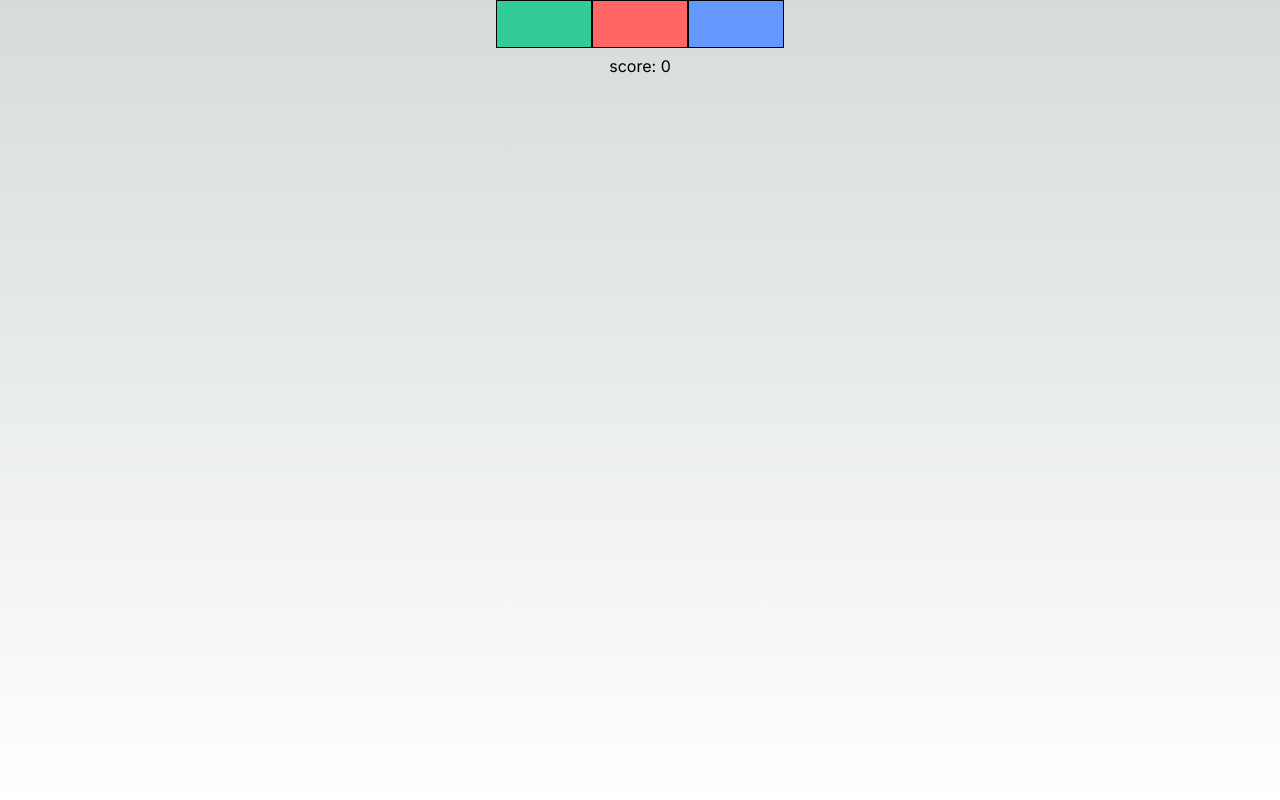
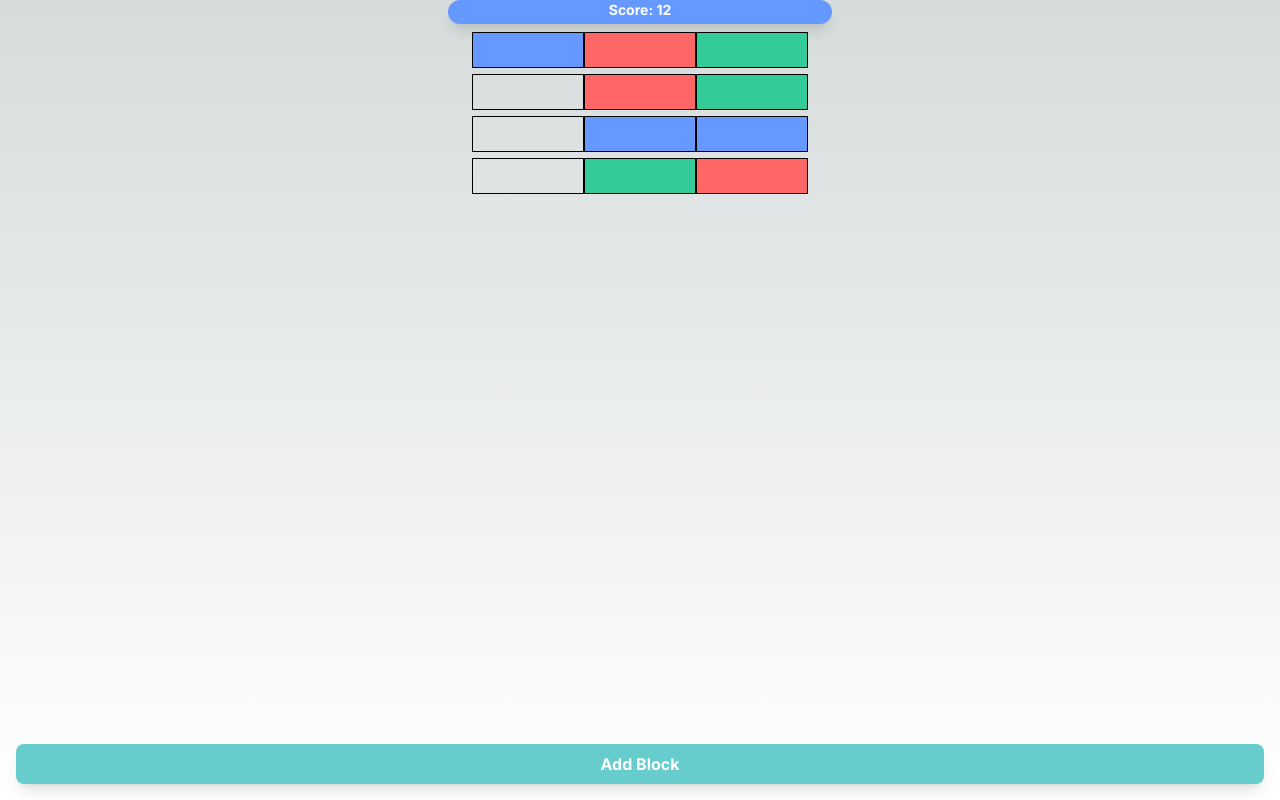
Before and after one commit to thekanon/Color-Box-Cleanup, a Next.js app: page / in a window 1280 px wide. Built offline with nearby package versions, Linux system fonts and the light colour scheme.

Commit message:
버그 수정 및 고도화

```diff
--- a/app/containers/GameContainer.tsx
+++ b/app/containers/GameContainer.tsx
@@ -9,23 +9,65 @@ import React, {
 import { BlockProps, colorsType, gridType } from "@/types/componentTypes";
 import Grid from "@/ui/molecules/Grid";
 
-const colors: colorsType[] = ["red", "green", "blue"];
-const maxRows: number = 12;
+const colors: colorsType[] = [
+  "red",
+  "green",
+  "blue",
+  "yellow",
+  "purple",
+  "cyan",
+  "magenta",
+  "orange",
+  "gray",
+];
+const maxRows: number = 14;
 const columns: number = 3;
-const firstRow: BlockProps[] = Array.from({ length: columns }, () => ({
-  color: colors[Math.floor(Math.random() * colors.length)],
-}));
+const timeLimit: number = 10;
+const firstGrid: BlockProps[][] = Array.from({ length: 7 }, () =>
+  Array.from({ length: columns }, () => ({
+    color: colors[Math.floor(Math.random() * 3)],
+  }))
+);
 
 function Game() {
   const containerRef = useRef<HTMLDivElement>(null); // useRef를 생성합니다.
 
   const [grid, setGrid] = useState<gridType>([]);
   // 레벨 별로 색상을 변경할 수 있도록 `currentColors` 상태 추가
-  const [currentColors, setCurrentColors] = useState<colorsType[]>(colors);
   const [level, setLevel] = useState<number>(1);
+  const [currentColors, setCurrentColors] = useState<colorsType[]>(
+    colors.slice(0, level + 2)
+  );
   const [score, setScore] = useState<number>(0);
   const [cursor, setCursor] = useState<[number, number]>([0, 1]);
   const [selected, setSelected] = useState<boolean>(false);
+  const [timeLeft, setTimeLeft] = useState(timeLimit);
+
+  const levelUp = useCallback(() => {
+    console.log("Level Up!");
+    setLevel((prevLevel) => prevLevel + 1);
+  }, [setLevel]);
+
+  useEffect(() => {
+    setCurrentColors(colors.slice(0, level + 2));
+  }, [level]);
+
+  useEffect(() => {
+    if (timeLeft + 3 > timeLimit) {
+      setTimeLeft(timeLimit);
+    } else {
+      setTimeLeft((prevTime) => prevTime + 3);
+    }
+
+    if (score > 20 * level) {
+      levelUp();
+    }
+  }, [score, levelUp]);
+
+  useEffect(() => {
+    if (grid.length === 0) return;
+    checkForConsecutiveColors(grid);
+  }, [grid]);
 
   const checkForConsecutiveColors = useCallback(
     (currentGrid: gridType) => {
@@ -108,16 +150,30 @@ function Game() {
       newCursor--;
     }
 
-    console.log("newCursor", [newCursor, cursor[1]]);
     if (newCursor !== cursor[0]) setCursor([newCursor, cursor[1]]);
   }, [cursor]);
 
   useEffect(() => {
-    setGrid([firstRow]);
+    setGrid(firstGrid);
     if (containerRef.current) {
       containerRef.current.focus();
     }
   }, []);
+
+  useEffect(() => {
+    if (timeLeft === 0) {
+      // 타이머가 끝났을 때의 동작 (예: 게임 리셋)
+      setScore(0);
+      setTimeLeft(timeLimit);
+      return;
+    }
+
+    const timer = setInterval(() => {
+      setTimeLeft((prevTime) => prevTime - 1);
+    }, 1000);
+
+    return () => clearInterval(timer);
+  }, [timeLeft]);
 
   useEffect(() => {
     calculateCursor();
@@ -202,7 +258,13 @@ function Game() {
       default:
         break;
     }
-    setCursor(newCursor);
+
+    let newCursorY = grid.length - 1;
+    while (newCursorY >= 0 && grid[newCursorY][newCursor[1]].color === "none") {
+      newCursorY--;
+    }
+
+    setCursor([newCursorY, newCursor[1]]);
   };
   const handleTouchStart = (event: React.TouchEvent<HTMLDivElement>) => {
     const touch = event.touches[0]; // 첫 번째 터치 정보를 가져옵니다.
@@ -243,6 +305,7 @@ function Game() {
   };
 
   return (
+    <>
       <div
         className="flex items-center h-screen flex-col justify-start"
         tabIndex={0}
@@ -251,9 +314,27 @@ function Game() {
         style={{ outline: "none" }}
         ref={containerRef} // ref를 div에 할당합니다.
       >
+        <div
+          className="bg-blue h-6 rounded-full text-white text-center font-bold text-sm transition-all duration-300 ease-in-out overflow-hidden shadow-lg mb-2"
+          style={{
+            width: `${(timeLeft / timeLimit) * 100}%`,
+          }}>
+          <div
+            className="fixed top-0 left-0 h-6 rounded-full text-white text-center font-bold text-sm"
+            style={{ width: "100%" }}>
+            {`Score: ${score}`}
+          </div>
+        </div>
         <Grid selected={selected} blockLocation={cursor} grid={grid} />
-      {`score: ${score}`}
       </div>
+      <div className="fixed bottom-0 w-full text-center mb-4 px-4">
+        <button
+          className="bg-teal text-white w-full font-bold py-2 px-8 rounded-lg shadow-lg transform transition-transform hover:scale-100 active:scale-95"
+          onClick={addRow}>
+          Add Block
+        </button>
+      </div>
+    </>
   );
 }
 
--- a/app/globals.css
+++ b/app/globals.css
@@ -31,3 +31,7 @@ body {
     text-wrap: balance;
   }
 }
+
+.transition-color {
+  transition: background-color 1s ease-in-out;
+}
--- a/app/page.tsx
+++ b/app/page.tsx
@@ -1,9 +1,5 @@
 import Game from "@/app/containers/GameContainer";
 export default function Home() {
   console.log("Home");
-  return (
-    <div>
-      <Game />
-    </div>
-  );
+  return <Game />;
 }
--- a/types/componentTypes.ts
+++ b/types/componentTypes.ts
@@ -1,10 +1,12 @@
 export interface BlockProps {
   color: colorsType;
   isSelected?: boolean; // 블록이 선택되었는지 여부
+  className?: string; // 블록에 추가할 클래스
   onClick?: () => void; // 블록 클릭 시 실행할 함수
 }
 
 export type colorsType =
+  | "removingBlocks"
   | "none"
   | "red"
   | "green"
--- a/ui/atoms/Block.tsx
+++ b/ui/atoms/Block.tsx
@@ -20,27 +20,25 @@ const colors = {
   beige: "bg-beige",
   teal: "bg-teal",
   none: "bg-transparent",
+  removingBlocks: "bg-transparent",
 };
 
 const Block: React.FC<BlockProps> = ({
   color,
   isSelected = false,
   onClick,
+  className,
 }) => {
   // Tailwind CSS 클래스를 동적으로 적용
   const classes = `
-    w-24 h-12
+    w-28 h-9
     ${colors[color]}
     ${isSelected ? "border-4 border-blue-500" : "border border-black"}
     inline-block cursor-pointer box-border
-
+    ${className}
   `;
 
-  return (
-    <div className={classes} onClick={onClick}>
-      {/* 블록 내에 추가적인 내용이 필요하면 여기에 렌더링 */}
-    </div>
-  );
+  return <div className={classes} onClick={onClick}></div>;
 };
 
 export default Block;
--- a/ui/molecules/Grid.tsx
+++ b/ui/molecules/Grid.tsx
@@ -1,4 +1,4 @@
-import React from "react";
+import React, { useEffect } from "react";
 import Block from "../atoms/Block";
 import { GridProps } from "@/types/componentTypes";
 
@@ -8,6 +8,10 @@ const Grid: React.FC<GridProps> = ({
   blockLocation,
   selected,
 }) => {
+  useEffect(() => {
+    console.log(blockLocation);
+  }, [blockLocation]);
+
   return (
     <div>
       {grid.map((row, rowIndex) => (
@@ -15,6 +19,13 @@ const Grid: React.FC<GridProps> = ({
           {row.map((block, colIndex) => (
             <Block
               key={colIndex}
+              className={
+                blockLocation &&
+                blockLocation[1] === colIndex &&
+                block.color === "none"
+                  ? "transition-color"
+                  : ""
+              }
               color={block.color}
               onClick={() => onBlockClick && onBlockClick(rowIndex, colIndex)}
               isSelected={
```
Lines whose indentation alone changed are shown as unchanged.
